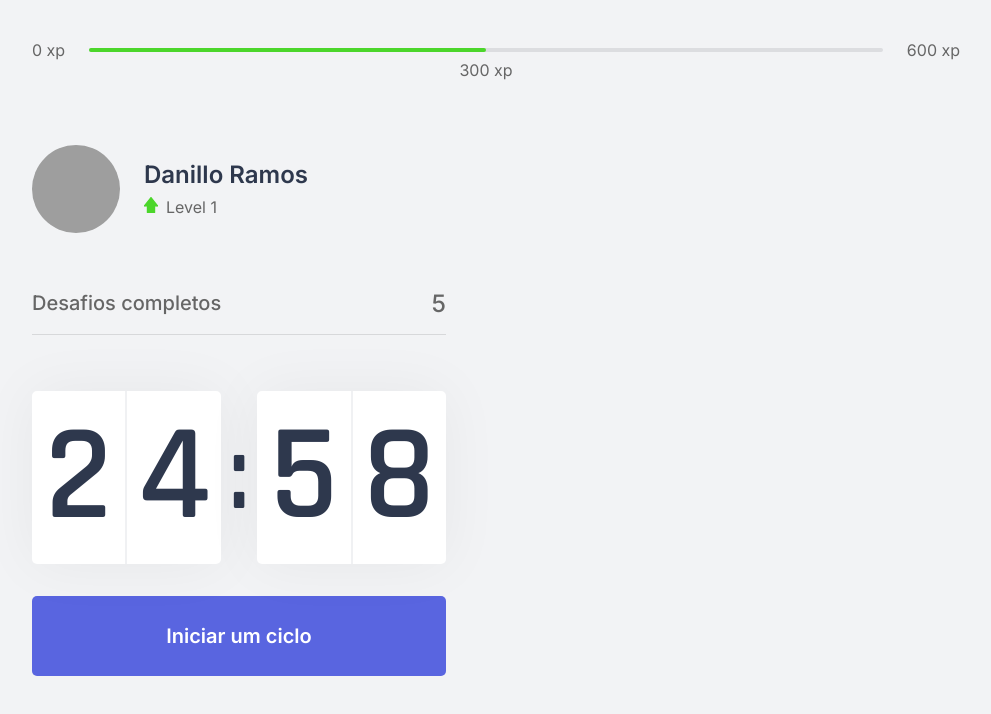
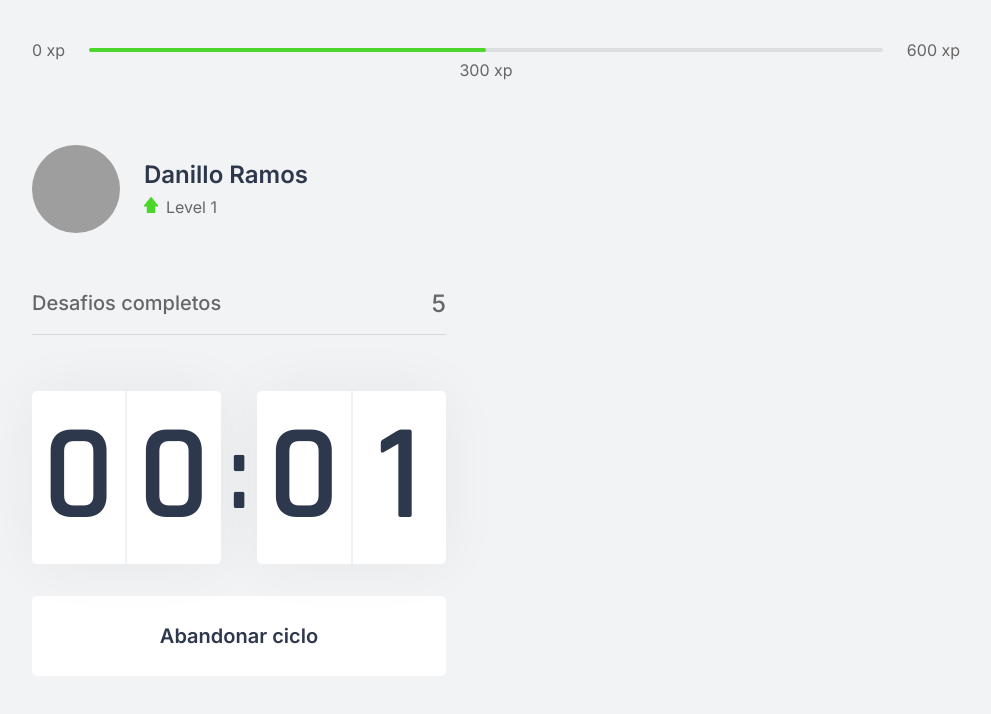
Before and after one commit to danillorcb/moveit-next, a Next.js app: page / in a window 1280 px wide. Both pictures are taken after a click on the button "Iniciar um ciclo". Shown: the top 714 px of the page, without its empty margins (144-1135 px from the left). Built offline with nearby package versions, Linux system fonts and the light colour scheme; grey boxes are pictures that could not be loaded.

Commit message:
countdown finalized

```diff
--- a/src/components/Countdown.tsx
+++ b/src/components/Countdown.tsx
@@ -2,8 +2,13 @@
 import styles from '../styles/components/Countdown.module.css';
 
 export function Countdown() {
-  const [time, setTime] = useState(25 * 60);
-  const [active, setActive] = useState(false);
+  let countdownTimeout: NodeJS.Timeout;
+
+  const initialTime = 0.05 * 60;
+
+  const [time, setTime] = useState(initialTime);
+  const [isActive, setIsActive] = useState(false);
+  const [hasFinished, setHasFinished] = useState(false);
 
   const minutes = Math.floor(time / 60);
   const seconds = time % 60;
@@ -14,16 +19,25 @@
     String(seconds).padStart(2, '0').split('');
 
   function startCountdown() {
-    setActive(true);
+    setIsActive(true);
+  }
+
+  function resetCountdown() {
+    clearTimeout(countdownTimeout);
+    setIsActive(false);
+    setTime(initialTime);
   }
 
   useEffect(() => {
-    if (active && time > 0) {
-      setTimeout(() => {
+    if (isActive && time > 0) {
+      countdownTimeout = setTimeout(() => {
         setTime(time - 1);
       }, 1000);
+    } else if (isActive && time === 0) {
+      setHasFinished(true);
+      setIsActive(false);
     }
-  }, [active, time]);
+  }, [isActive, time]);
 
   return (
     <div>
@@ -39,6 +53,24 @@
         </div>
       </div>
 
+      { hasFinished ? (
+        <button
+          disabled
+          className={styles.countdownButton}
+        >
+          Ciclo encerrado
+        </button>
+      ) : (
+        <>
+          { isActive ? (
+            <button
+              type = "button"
+              className = {`${styles.countdownButton} ${styles.countdownButtonActive}`}
+              onClick={resetCountdown}
+            >
+              Abandonar ciclo
+            </button>
+          ) : (
             <button
               type="button"
               className={styles.countdownButton}
@@ -46,6 +78,9 @@
             >
               Iniciar um ciclo
             </button>
+          ) }
+        </>
+      ) }
     </div>
   );
 }
--- a/src/styles/components/Countdown.module.css
+++ b/src/styles/components/Countdown.module.css
@@ -8,15 +8,12 @@
 
 .countdownContainer>div {
   flex: 1;
-
   display: flex;
   align-items: center;
   justify-content: space-evenly;
-
   background: var(--white);
   box-shadow: 0 0 60px rgba(0, 0, 0, 0.05);
   border-radius: 5px;
-
   font-size: 8.5rem;
   text-align: center;
 }
@@ -42,23 +39,36 @@
   width: 100%;
   height: 5rem;
   margin-top: 2rem;
-
   display: flex;
   align-items: center;
   justify-content: center;
-
   border: 0;
   border-radius: 5px;
-
   background: var(--blue);
   color: var(--white);
-
   font-size: 1.25rem;
   font-weight: 600;
-
   transition: background-color 0.2s;
 }
 
-.countdownButton:hover {
+.countdownButton:not(:disabled):hover {
   background: var(--blue-dark);
 }
+
+.countdownButtonActive {
+  background: var(--white);
+  color: var(--title);
+}
+
+.countdownButtonActive:not(:disabled):hover {
+  background: var(--red);
+  color: var(--white);
+}
+
+.countdownButton:disabled {
+  background: var(--white);
+  color: var(--title);
+  border-bottom: 5px solid var(--green);
+
+  cursor: not-allowed;
+}
```
Lines whose indentation alone changed are shown as unchanged.
